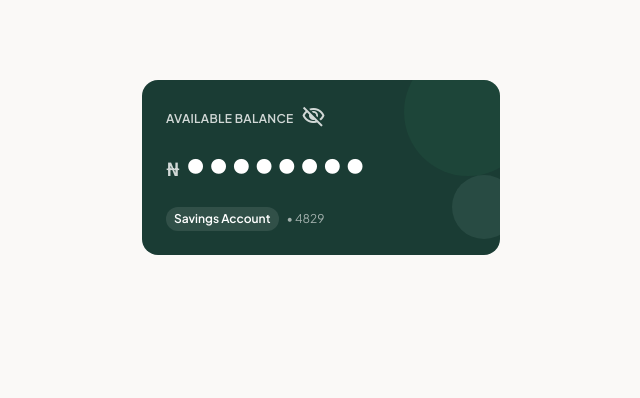
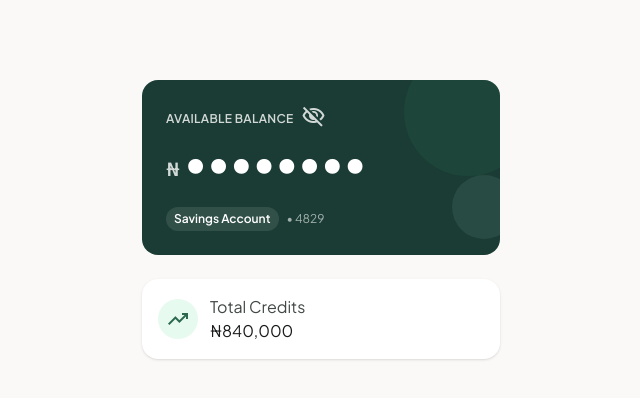
Before and after one commit to isaacarinze/thrift-project, a React (Vite) app: page / in a window 1280 px wide. Shown: the top 398 px of the page, without its empty margins (319-959 px from the left). Built offline with nearby package versions, Linux system fonts and the light colour scheme.

Commit message:
Transactionsummary added

```diff
--- /dev/null
+++ b/src/Component/Banking&walletdevelopment/TransactionSummary.jsx
@@ -0,0 +1,17 @@
+function TransactionSummary() {
+  return (
+    <div className="bg-surface-container-lowest p-4 rounded-xl shadow-sm flex items-center justify-between">
+      <div className="flex items-center gap-3">
+        <div className="w-10 h-10 rounded-full bg-secondary-container/30 flex items-center justify-center">
+          <span className="material-symbols-outlined text-secondary">trending_up</span>
+        </div>
+        <div>
+          <p className="font-label-caps text-on-surface-variant">Total Credits</p>
+          <p className="font-h2 text-on-surface">₦840,000</p>
+        </div>
+      </div>
+    </div>
+  )
+}
+
+export default TransactionSummary
--- a/src/Component/Banking&walletdevelopment/banking.jsx
+++ b/src/Component/Banking&walletdevelopment/banking.jsx
@@ -1,9 +1,11 @@
 import BalanceCard from './BalanceCard'
+import TransactionSummary from './TransactionSummary'
 
 function Banking() {
   return (
     <main className="flex-1 pt-20 pb-24 px-4 space-y-6">
       <BalanceCard />
+      <TransactionSummary />
     </main>
   )
 }
```
